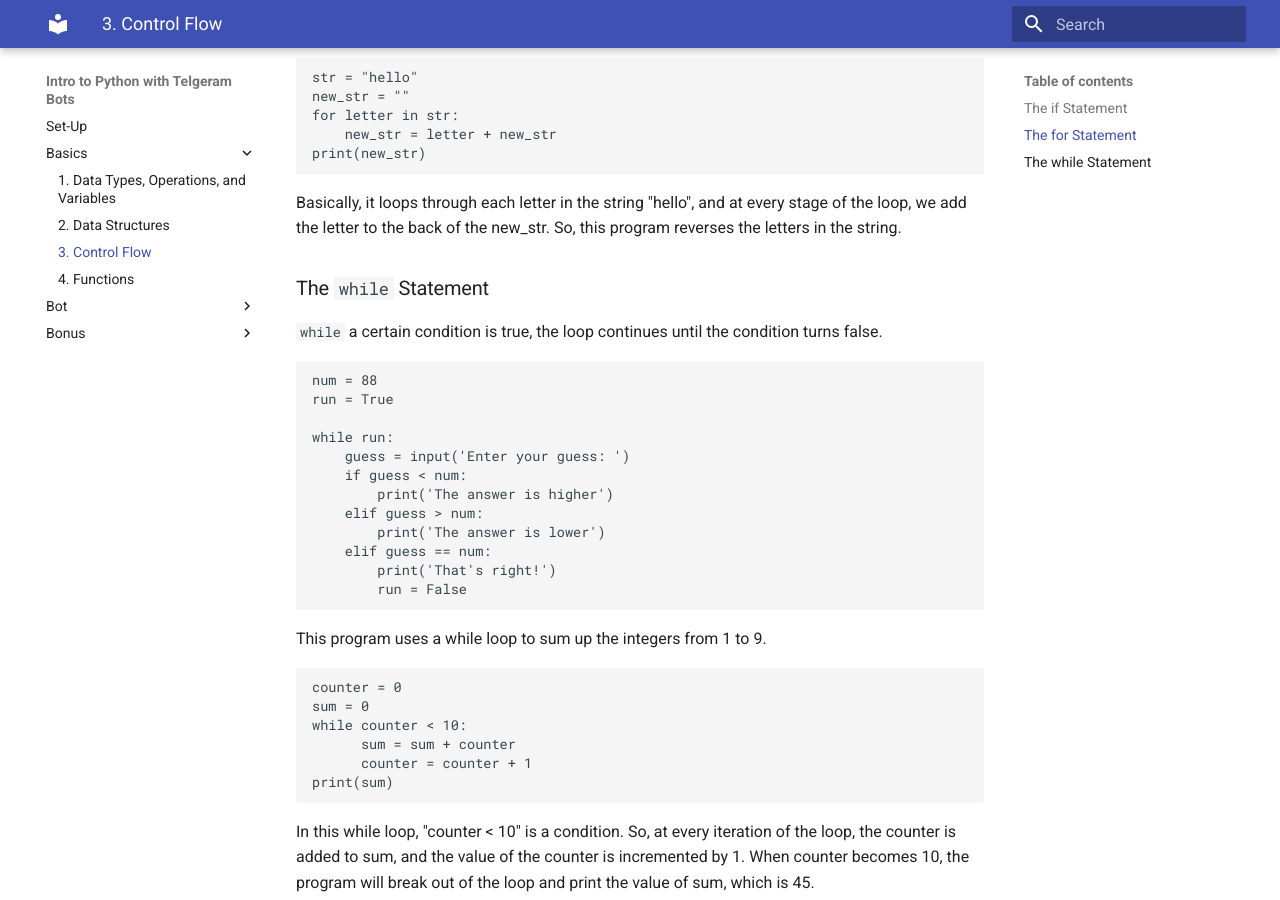
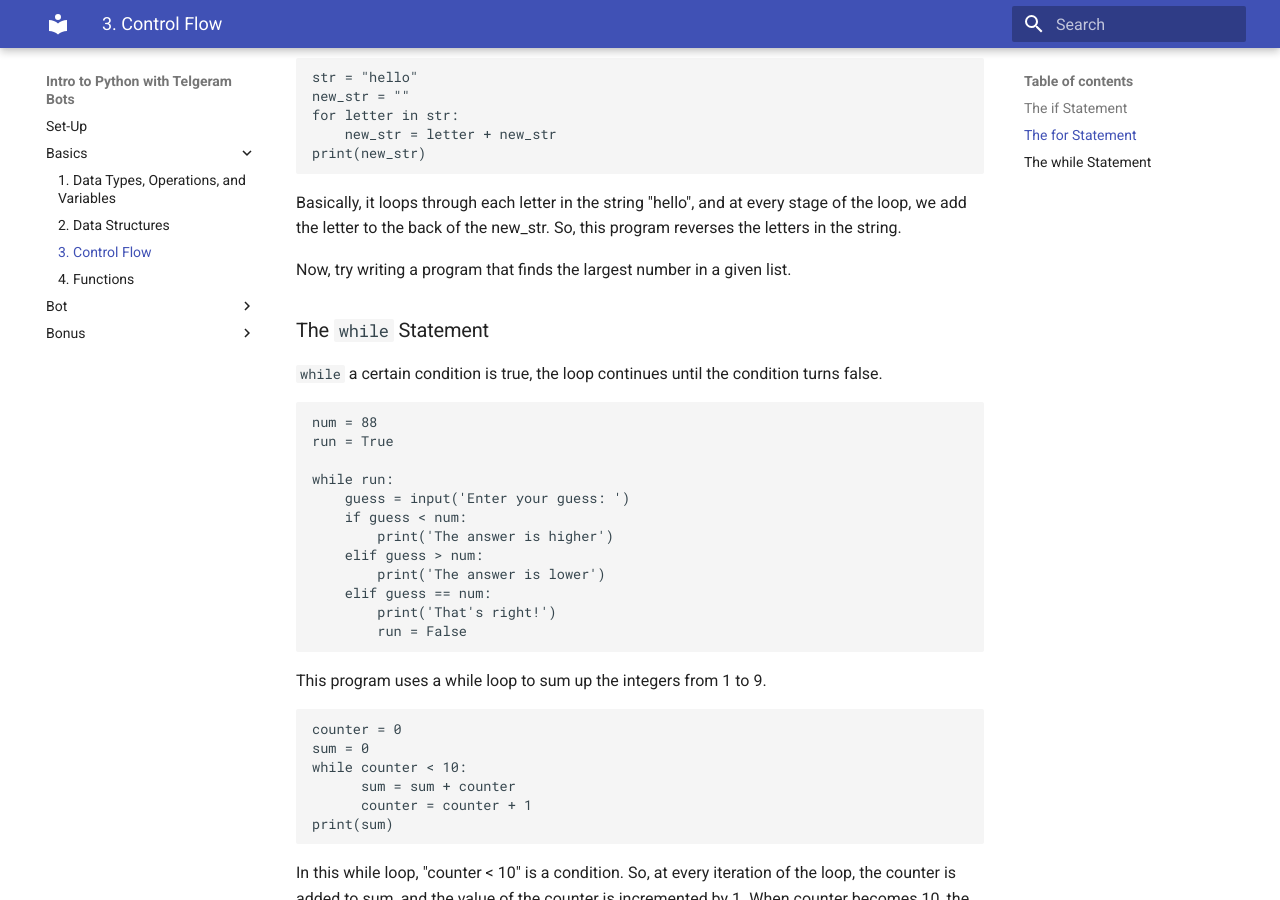
Before and after one commit to USP-Python/USP-Python.github.io, an MkDocs documentation site: the page built from docs/03-basics.md, in a window 1280 px wide and 900 px high, scrolled down 1406 px. Built offline with MkDocs 1.6.1 and Material for MkDocs 9.7.7, drawn with Linux system fonts in a browser that asks for light colours; old or Windows-style settings are respelled for this version of MkDocs.

Commit message:
add question

````diff
--- a/docs/03-basics.md
+++ b/docs/03-basics.md
@@ -68,6 +68,8 @@ print(new_str)
 ```
 Basically, it loops through each letter in the string "hello", and at every stage of the loop, we add the letter to the back of the new_str. So, this program reverses the letters in the string.
 
+Now, try writing a program that finds the largest number in a given list.
+
 ### The `while` Statement
 `while` a certain condition is true, the loop continues until the condition turns false.
 
````
